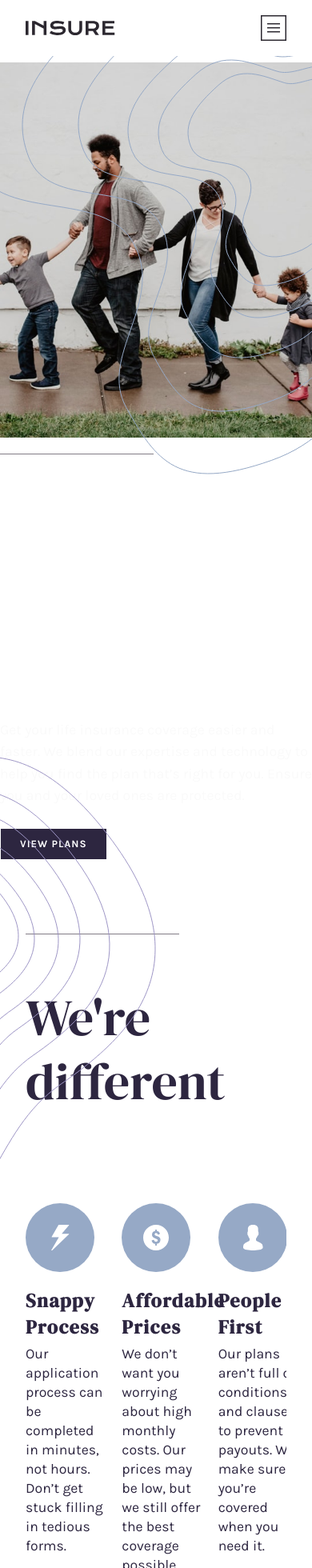
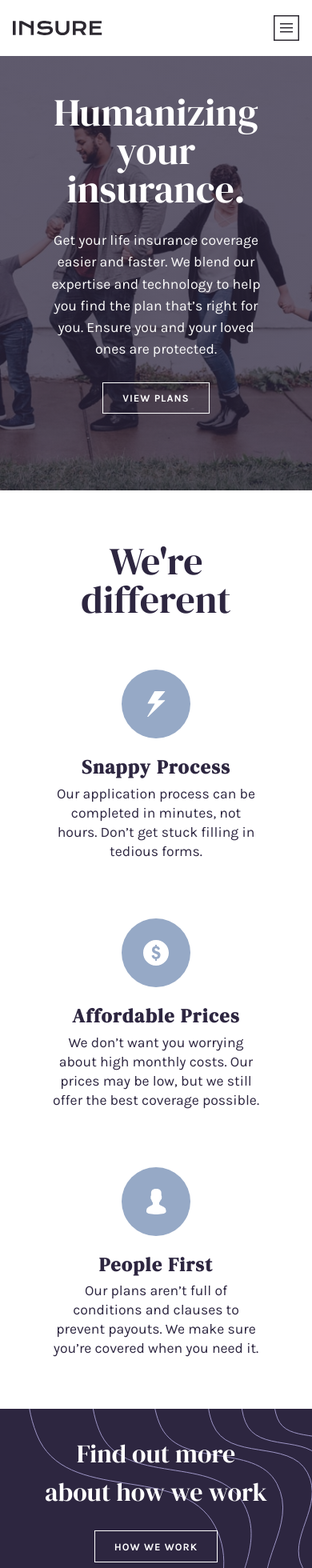
Before and after one commit to Wyatth7/Insure-Landing-Page, a React (Create React App) app: page / in a window 390 px wide. Shown: the top 1960 px of the page at 80% size. Built offline with nearby package versions, Linux system fonts and the light colour scheme.

Commit message:
Finished all media queries.

```diff
--- a/src/App.js
+++ b/src/App.js
@@ -42,9 +42,14 @@ const Content = styled.section`
   display: flex;
   flex-direction: column;
   padding: 78px 0;
+
+  @media (max-width: 780px) {
+    padding: 20px 0;
+  }
 `;
 
 const TopInfo = styled.div`
+  position: relative;
   background: linear-gradient(hsl(256, 26%, 20%) 70%, #ffffff 30%);
   display: grid;
   grid-template-columns: 49% 50%;
@@ -77,8 +82,19 @@ const TopInfo = styled.div`
 
   @media (max-width: 780px) {
     grid-template-columns: 100%;
-    padding: 0rem 0;
-    background: #ffffff;
+    grid-gap: 0;
+    padding: 2rem 0;
+    background-image: linear-gradient(
+        hsl(256, 26%, 20%, 0.7),
+        hsl(256, 26%, 20%, 0.7)
+      ),
+      url(${familyImg});
+  }
+
+  @media (max-width: 590px) {
+    background-position: center;
+    background-repeat: no-repeat;
+    background-size: cover;
   }
 `;
 
@@ -96,6 +112,14 @@ const BottomInfo = styled.div`
   @media (max-width: 920px) {
     padding: 7rem 2rem;
   }
+
+  @media (max-width: 780px) {
+    padding: 0;
+  }
+
+  @media (max-width: 590px) {
+    text-align: center;
+  }
 `;
 
 const IconInfoContainer = styled.div`
@@ -105,6 +129,12 @@ const IconInfoContainer = styled.div`
   grid-gap: 1rem;
   overflow: hidden;
   width: 100%;
+
+  @media (max-width: 780px) {
+    margin-top: 4rem;
+    grid-template-columns: 100%;
+    grid-gap: 4.5rem;
+  }
 `;
 
 const MoreInfoContainer = styled.div`
@@ -121,6 +151,14 @@ const MoreInfoContainer = styled.div`
   @media (max-width: 920px) {
     padding: 3rem 2rem;
   }
+
+  @media (max-width: 780px) {
+    padding: 0 4rem;
+  }
+
+  @media (max-width: 440px) {
+    padding: 0;
+  }
 `;
 
 const Picture = styled.img`
@@ -129,11 +167,18 @@ const Picture = styled.img`
 
   @media (max-width: 780px) {
     grid-row-start: 1;
+    display: none;
+  }
+
+  @media (max-width: 590px) {
+    height: 100%;
   }
 `;
 
 const HeaderOneContent = styled.div`
-  order: 2;
+  @media (max-width: 590px) {
+    text-align: center;
+  }
 `;
 
 const HeaderOneParagraph = styled.p`
@@ -159,6 +204,8 @@ function App() {
             color="#ffffff"
             headText1="Humanizing"
             headText2="your insurance."
+            bkColor="hsl(256, 26%, 20%)"
+            background={familyImg}
           >
             <HeaderOneContent>
               <HeaderOneParagraph>
@@ -169,7 +216,7 @@ function App() {
               <Button
                 textHover="hsl(256, 26%, 20%)"
                 textColor="#ffffff"
-                backgroundColor="hsl(256, 26%, 20%)"
+                backgroundColor="transparent"
                 backgroundHover="#ffffff"
                 border="#ffffff"
               >
--- a/src/components/Footer/Footer.js
+++ b/src/components/Footer/Footer.js
@@ -19,6 +19,10 @@ const FOOTER = styled.footer`
   @media (max-width: 920px) {
     padding: 3rem 2rem;
   }
+
+  @media (max-width: 780px) {
+    padding: 3rem 4rem;
+  }
 `;
 
 const Socials = styled.div`
@@ -26,6 +30,12 @@ const Socials = styled.div`
   padding-bottom: 1.5rem;
   display: flex;
   justify-content: space-between;
+
+  @media (max-width: 440px) {
+    flex-direction: column;
+    justify-content: center;
+    align-items: center;
+  }
 `;
 
 const Links = styled.div`
@@ -37,6 +47,14 @@ const Content = styled.div`
   display: grid;
   grid-template-columns: 20% 20% 20% 20%;
   padding: 2rem 0;
+
+  @media (max-width: 590px) {
+    grid-gap: 1rem;
+  }
+
+  @media (max-width: 440px) {
+    grid-template-columns: 100%;
+  }
 `;
 
 const Footer = (props) => {
--- a/src/components/Footer/FooterContent/FooterContent.js
+++ b/src/components/Footer/FooterContent/FooterContent.js
@@ -5,6 +5,8 @@ const FOOTER_CONTENT = styled.div`
   width: 100%;
   display: flex;
   flex-direction: column;
+  justify-content: center;
+  align-items: center;
 `;
 
 const Header = styled.p`
@@ -17,6 +19,8 @@ const Header = styled.p`
 const Links = styled.div`
   display: flex;
   flex-direction: column;
+  justify-content: center;
+  align-items: center;
 `;
 
 const Link = styled(Header)`
--- a/src/components/MoreInfo/MoreInfo.js
+++ b/src/components/MoreInfo/MoreInfo.js
@@ -15,6 +15,14 @@ const Content = styled.div`
   align-items: center;
   padding: 3.5rem 5rem;
   width: 100%;
+
+  @media (max-width: 780px) {
+    padding: 2rem;
+  }
+
+  @media (max-width: 590px) {
+    flex-direction: column;
+  }
 `;
 
 const Header = styled.h1`
@@ -23,6 +31,16 @@ const Header = styled.h1`
   display: flex;
   flex-direction: column;
   font-weight: 400;
+
+  @media (max-width: 780px) {
+    font-size: 2rem;
+    z-index: 200;
+  }
+
+  @media (max-width: 590px) {
+    margin-bottom: 1.5rem;
+    text-align: center;
+  }
 
   span {
     line-height: 3rem;
--- a/src/components/Nav/Nav.js
+++ b/src/components/Nav/Nav.js
@@ -25,6 +25,14 @@ const NAV = styled.nav`
 
   @media (max-width: 920px) {
     padding: 1.2rem 2rem;
+  }
+
+  @media (max-width: 780px) {
+    padding: 1.2rem 4rem;
+  }
+
+  @media (max-width: 440px) {
+    padding: 1.2rem 1rem;
   }
 `;
 
--- a/src/components/Socials/Socials.js
+++ b/src/components/Socials/Socials.js
@@ -9,6 +9,16 @@ const Socials = styled.svg`
 
   &:hover {
     margin-top: -0.4rem;
+  }
+
+  @media (max-width: 440px) {
+    margin-left: 0.1rem;
+    margin-top: 1rem;
+    flex: none;
+
+    &:hover {
+      margin-top: -0.1rem;
+    }
   }
 `;
 
--- a/src/components/bg-patterns/bg-patterns.js
+++ b/src/components/bg-patterns/bg-patterns.js
@@ -6,6 +6,10 @@ const DESK_RIGHT = styled.svg`
   position: absolute;
   right: 0;
   top: 0;
+
+  @media (max-width: 780px) {
+    display: none;
+  }
 `;
 export const DeskRight = (props) => {
   return (
@@ -26,6 +30,10 @@ const DESK_LEFT = styled.svg`
   position: absolute;
   top: 35%;
   left: 0;
+
+  @media (max-width: 780px) {
+    display: none;
+  }
 `;
 export const DeskLeft = (props) => {
   return (
@@ -47,6 +55,11 @@ const MORE_INFO_BG = styled.svg`
   top: -15%;
   right: 0%;
   font-size: 1rem;
+
+  @media (max-width: 780px) {
+    top: -15%;
+    right: -20%;
+  }
 `;
 export const MoreInfoBG = (props) => {
   return (
--- a/src/components/page-content/Headers/Headers.js
+++ b/src/components/page-content/Headers/Headers.js
@@ -7,7 +7,13 @@ const HEADERS = styled.div`
   flex-direction: column;
 
   @media (max-width: 780px) {
-    background: ${(props) => (props.bkColor ? props.bkColor : "#ffffff")};
+    background-image: ${(props) => props.background};
+    padding: 4rem;
+  }
+
+  @media (max-width: 590px) {
+    justify-content: center;
+    align-items: center;
   }
 `;
 
@@ -15,6 +21,14 @@ const Line = styled.div`
   width: 12rem;
   height: 1px;
   background: ${(props) => props.line};
+
+  @media (max-width: 780px) {
+    margin-bottom: 3rem;
+  }
+
+  @media (max-width: 590px) {
+    display: none;
+  }
 `;
 
 const Header = styled.h1`
@@ -30,13 +44,27 @@ const Header = styled.h1`
   @media (max-width: 1420px) {
     font-size: 4rem;
   }
+
+  @media (max-width: 780px) {
+    padding: 0;
+  }
+
+  @media (max-width: 440px) {
+    text-align: center;
+    font-size: 3rem;
+    line-height: 3rem;
+  }
+
+  @media (max-width: 280px) {
+    font-size: 2.5rem;
+  }
 `;
 
 const Content = styled.div``;
 
 const Headers = (props) => {
   return (
-    <HEADERS>
+    <HEADERS background={props.background} bkColor={props.bkColor}>
       <Line line={props.line} />
       <Header color={props.color}>
         <span>{props.headText1}</span>
```
